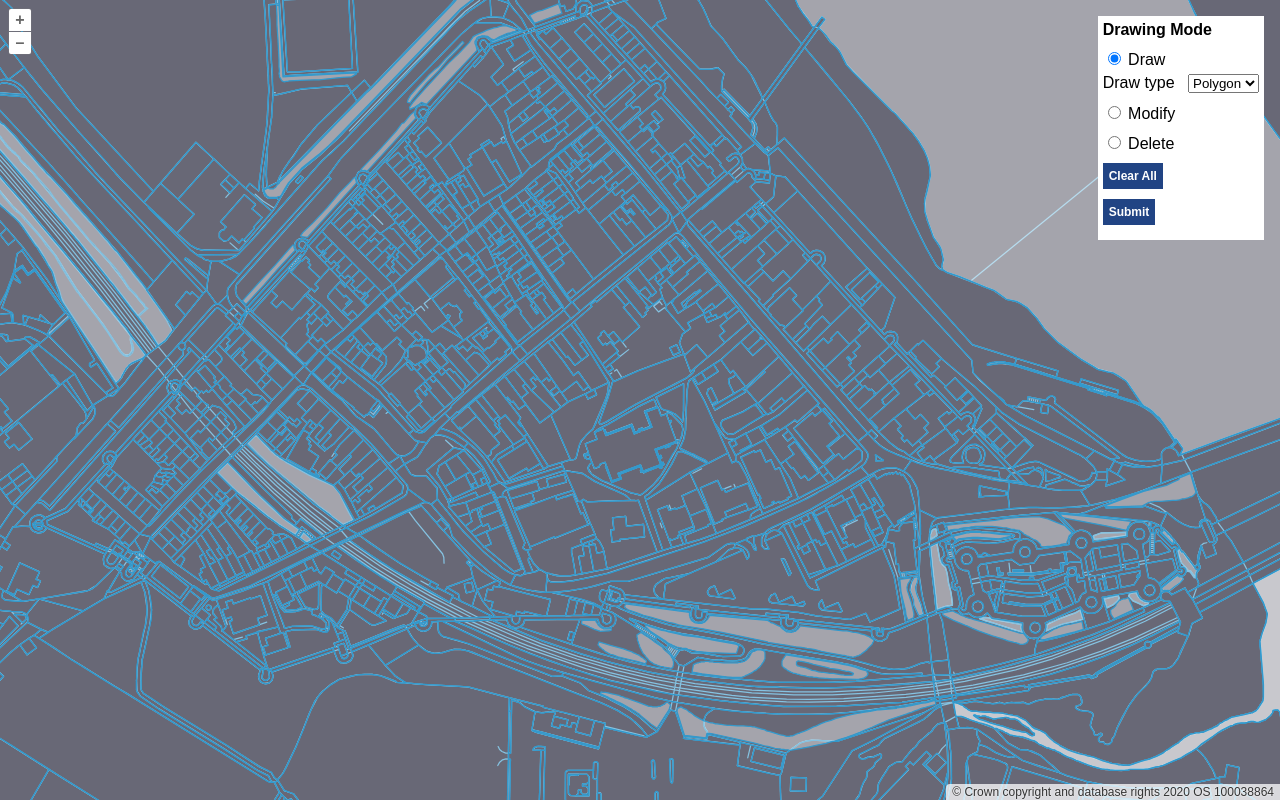
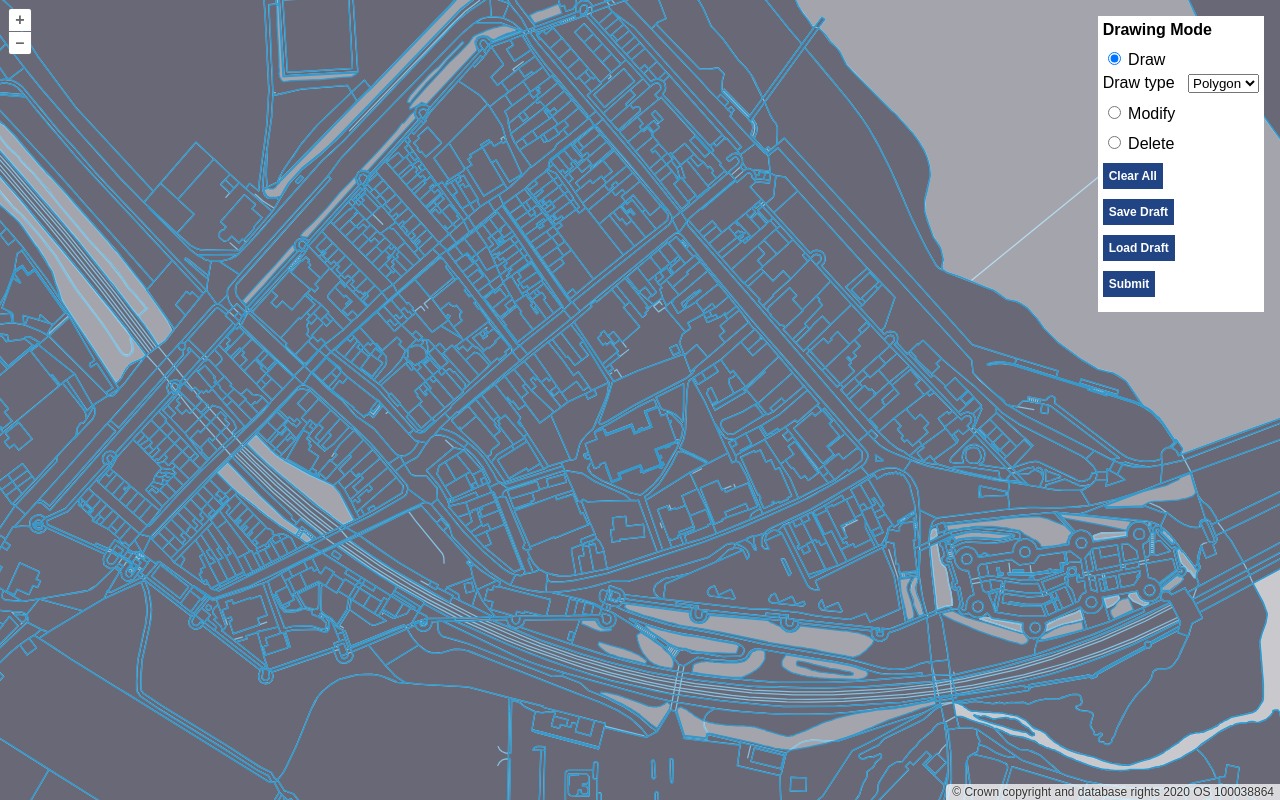
Before and after one commit to bluefoxtech/bluefox-draw-tool, a website built with webpack: page src/index.html in a window 1280 px wide. Built offline with nearby package versions, Linux system fonts and the light colour scheme; what ol-hashed would draw is missing.

Commit message:
add save draft, load draft buttons

```diff
--- a/src/index.html
+++ b/src/index.html
@@ -43,6 +43,12 @@
     <div>
       <button id="clear">Clear All</button>
     </div>
+    <div>
+      <button id="save-draft">Save Draft</button>
+    </div>
+    <div>
+      <button id="load-draft">Load Draft</button>
+    </div>
     <form>
       <input type="reset" name="submit-drawing" id="submit-drawing" value="Submit">
     </form>
```
